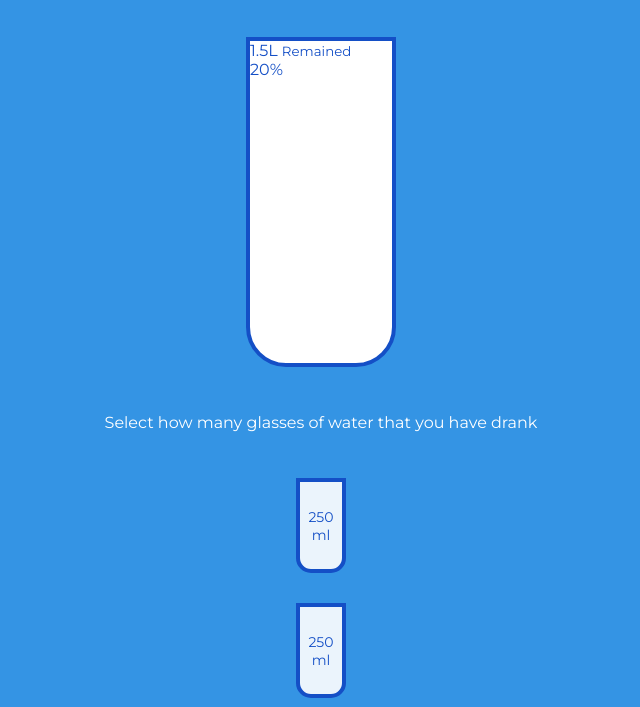
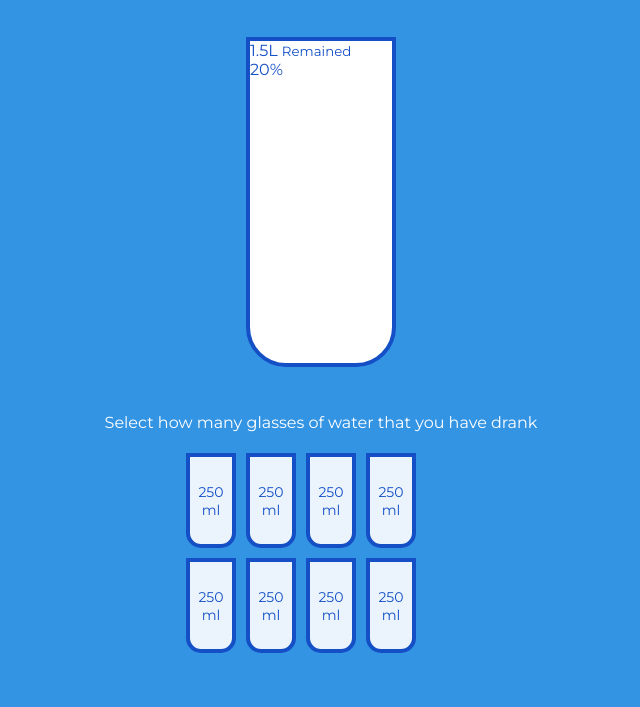
Before and after one commit to o0p/drink-water, a plain HTML site: page index.html in a window 1280 px wide. Shown: the part 93-800 px from the top of the page, without its empty margins (319-959 px from the left). Drawn offline with Linux system fonts and the light colour scheme.

Commit message:
Add cup-small more styles

```diff
--- a/index.html
+++ b/index.html
@@ -35,7 +35,6 @@
             <div class="cup cup-small">250 ml</div>
             <div class="cup cup-small">250 ml</div>
             <div class="cup cup-small">250 ml</div>
-            <div class="cup cup-small">250 ml</div>
         </div>
 
 
--- a/style.css
+++ b/style.css
@@ -50,6 +50,14 @@ h3 {
     align-items: center;
     justify-content: center;
     text-align: center;
-    margin-bottom: 0.3125rem;
+    margin: 0.3125rem;
     transition: 0.3s ease;
 }
+
+.cups {
+    display: flex;
+    flex-wrap: wrap;
+    align-items: center;
+    justify-items: center;
+    width: 280px;
+}
```
